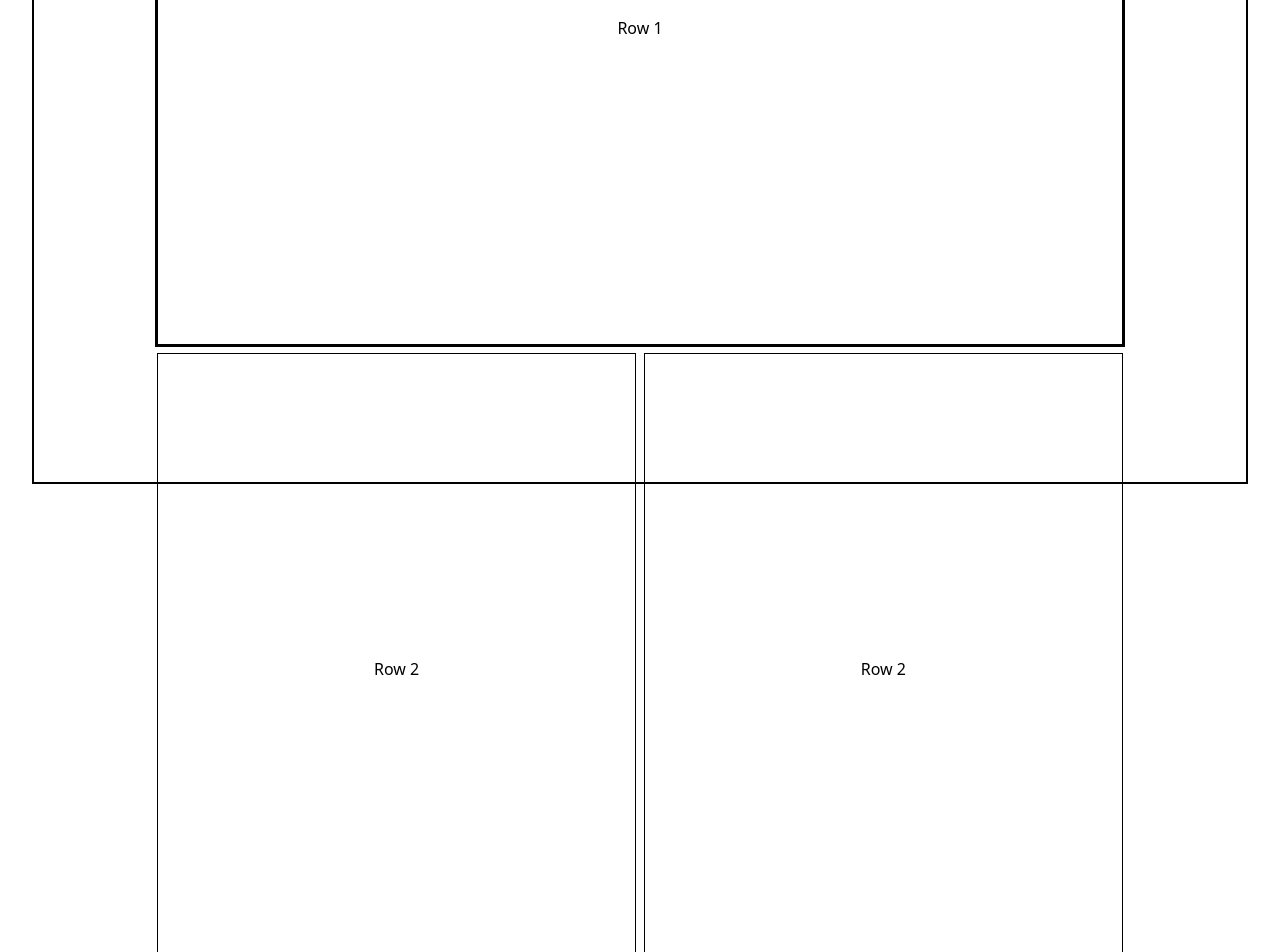
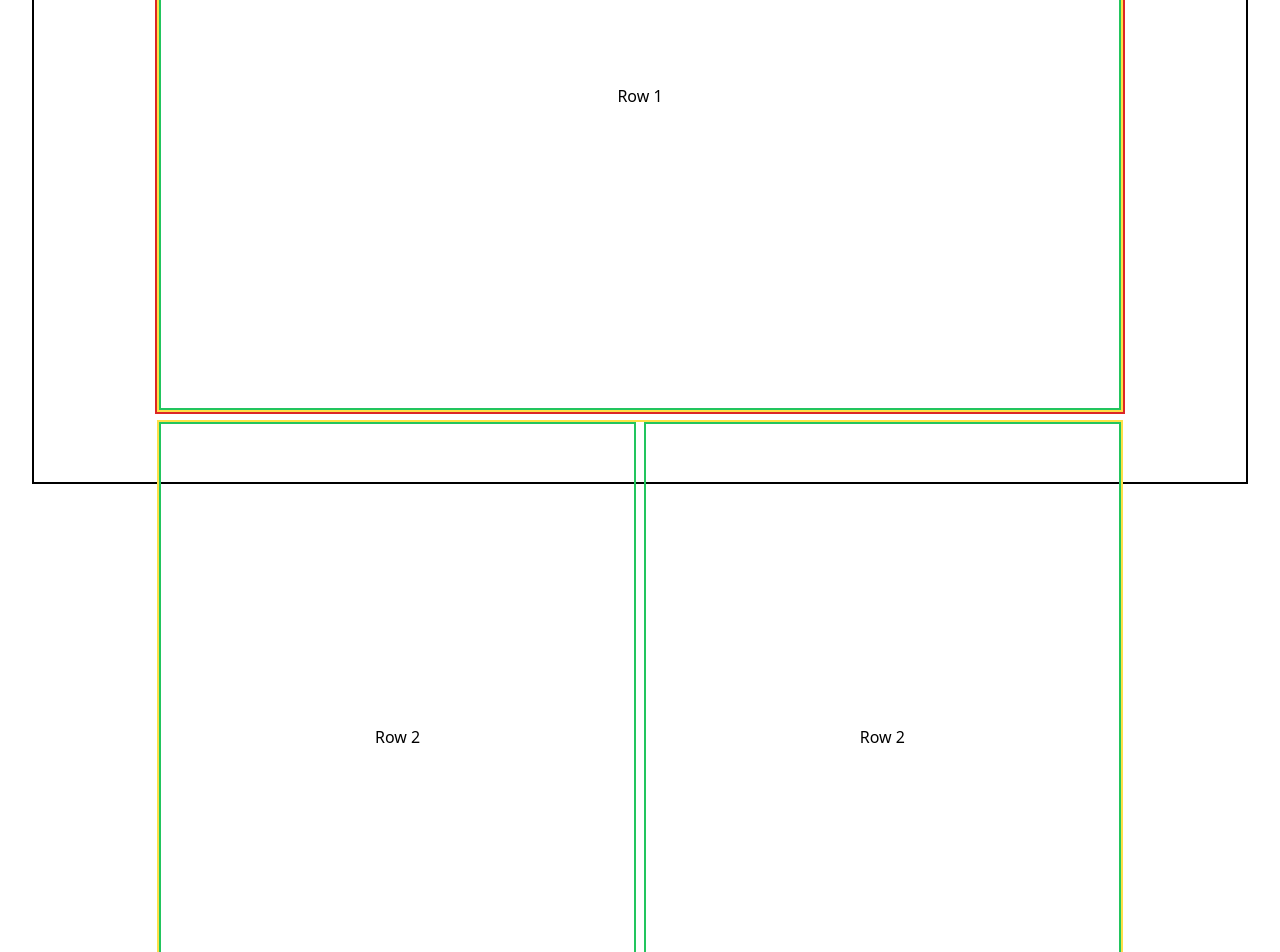
Before and after one commit to elRapha04/Calculator, a React (Vite) app in the folder Web Development/Practice/React/div-lesson/: page / in a window 1280 px wide. Shown: the part 348-1300 px from the top of the page. Built offline with nearby package versions, Linux system fonts and the light colour scheme.

Commit message:
Update App.tsx

```diff
--- a/Web Development/Practice/React/div-lesson/src/App.tsx
+++ b/Web Development/Practice/React/div-lesson/src/App.tsx
@@ -3,36 +3,36 @@ import "./App.css";
 function App() {
   return (
     <>
-      <div className="border-black border-2 h-screen flex flex-col items-center">
+      <div className="border-black border-2 w-full h-screen flex flex-col justify-center items-center">
         <h1 className="">
           Beginner Programming Activity: Build a Creative Grid with React and
           Tailwind CSS!
         </h1>
 
-        <div id="grid-container" className="size-4/5 border-2 border-black space-y-2">
-          <div id="group-div" className="flex flex-row size-full">
-            <div id="inDiv" className="w-full border border-black flex justify-center items-center">
+        <div id="grid-container" className="size-4/5 border-2 border-red-600 space-y-2">
+          <div id="group-div" className="border-2 border-yellow-300 flex size-full">
+            <div id="inDiv" className="w-full border-2 border-green-500 flex justify-center items-center">
               Row 1
             </div>
           </div>
 
-          <div id="group-div" className="flex flex-row size-full space-x-2">
-            <div id="inDiv" className="w-full border border-black flex justify-center items-center">
+          <div id="group-div" className="border-2 border-yellow-300 flex size-full space-x-2">
+            <div id="inDiv" className="w-full border-2 border-green-500 flex justify-center items-center">
               Row 2
             </div>
-            <div id="inDiv" className="w-full border border-black flex justify-center items-center">
+            <div id="inDiv" className="w-full border-2 border-green-500 flex justify-center items-center">
               Row 2
             </div>
           </div>
 
-          <div id="group-div" className="flex flex-row size-full space-x-2">
-            <div id="inDiv" className="w-full border border-black flex justify-center items-center">
+          <div id="group-div" className="border-2 border-yellow-300 flex size-full space-x-2">
+            <div id="inDiv" className="w-full border-2 border-green-500 flex justify-center items-center">
               Row3
             </div>
-            <div id="inDiv" className="w-full border border-black flex justify-center items-center">
+            <div id="inDiv" className="w-full border-2 border-green-500 flex justify-center items-center">
               Row3
             </div>
-            <div id="inDiv" className="w-full border border-black flex justify-center items-center">
+            <div id="inDiv" className="w-full border-2 border-green-500 flex justify-center items-center">
               Row3
             </div>
           </div>
```
